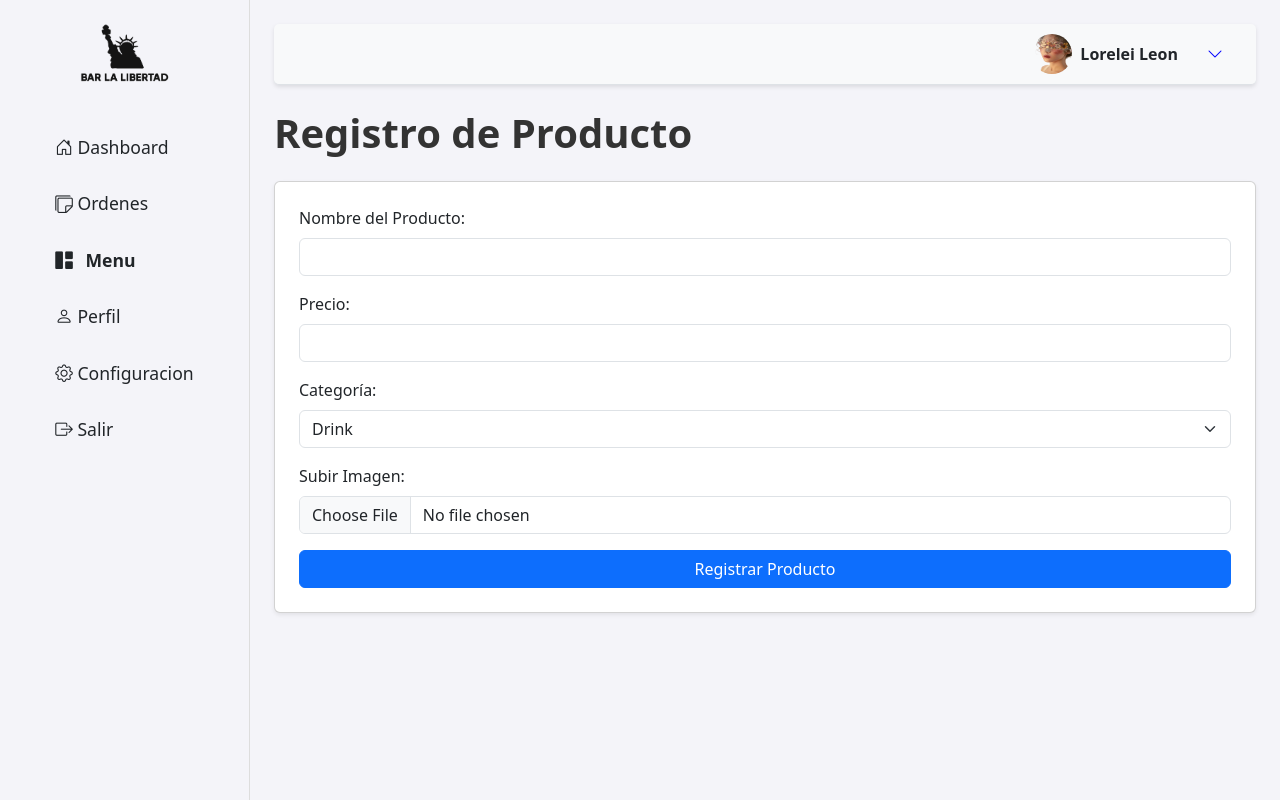
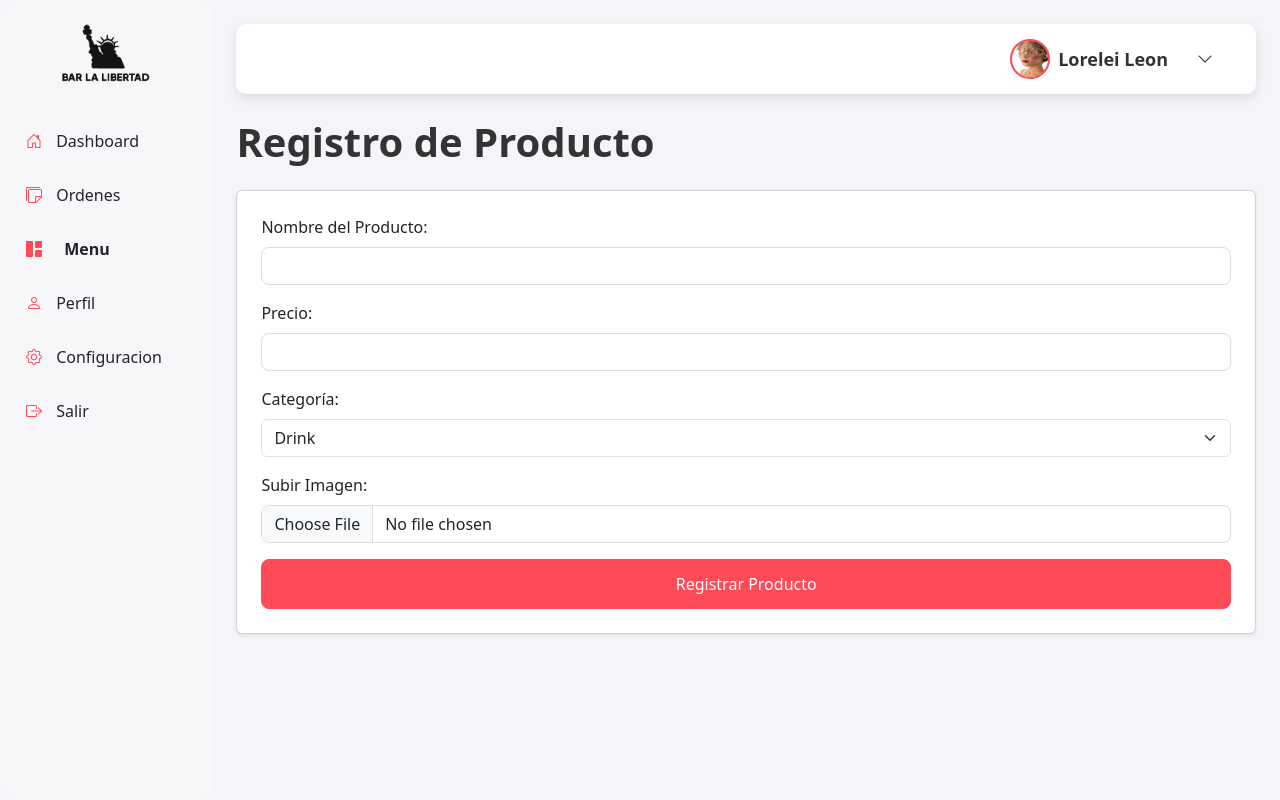
Before and after one commit to NoeNavarro1/BarLibertad, a Django app: page /home/registro/ in a window 1280 px wide. Run offline with Django 4.2, Linux system fonts and the light colour scheme.

Commit message:
Pequeños cambios

```diff
--- a/barlib/static/menu/styles.css
+++ b/barlib/static/menu/styles.css
@@ -4,57 +4,38 @@ body {
     background-color: #f4f4f9; /* Un color de fondo claro */
 }
 
-/* static/menu/styles.css */
+/* Estilos para la barra lateral */
 .sidebar {
+    background-color: #f7f7fa;
     width: 250px;
-    position: fixed;
-    top: 0;
-    left: 0;
-    bottom: 0;
-    background-color: #f4f4f9;
-    color: #333;
-    border-right: 1px solid #dddddd;
-    display: flex;
-    flex-direction: column;
-    overflow-y: auto;
-    align-items: center;
+    padding: 20px;
+    border-radius: 10px;
 }
 
-
-
 .sidebar .nav-link {
-    font-size: 1.1rem;
-    padding: 15px 10px;
+    font-size: 16px;
+    color: #333;
+    padding: 10px;
+    margin-bottom: 10px;
+    border-radius: 8px;
+    transition: background 0.3s ease;
 }
 
-.nav-link {
-    border-radius: 20px; /* Bordes redondeados */
+.sidebar .nav-link i {
+    margin-right: 10px;
+    color: #ff4a57;
 }
 
-.textMenu{
-    color: #fd6d19;
+.sidebar .nav-link:hover {
+    background-color: #e2e4e8;
+    color: #000;
 }
 
-.nav-link:hover {
-    background-color: #ececec; /* Cambia el degradado al pasar el ratón */
+.sidebar .nav-link.active {
+    background-color: #ff4a57;
+    color: white;
 }
 
-.nav-link.active {
-    background-color: #007bff; /* Color de fondo para el enlace activo */
-    color: white; /* Color del texto activo */
-}
-
-
-.sidebar .collapse .nav-link {
-    font-size: 1rem;
-    padding: 10px 20px;
-    margin: 0; /* Asegúrate de no añadir margen extra */
-}
-
-
-.container-fluid {
-    margin-left: 250px;
-}
 
 h1 {
     color: #333;
@@ -63,26 +44,24 @@ h1 {
     margin-bottom: 30px;
 }
 
-/* styles.css */
-
-/* Estilo para la barra superior */
+/* Estilos para la barra superior */
 .barra-superior {
-    background-color: #f8f9fa; /* Color de fondo claro */
-    border-bottom: 1px solid #dee2e6; /* Línea inferior */
-    padding: 10px 20px; /* Espaciado interno */
-    border-radius: 5px; /* Bordes redondeados */
-    box-shadow: 0 2px 4px rgba(0, 0, 0, 0.1); /* Sombra ligera */
+    background-color: #ffffff;
+    box-shadow: 0px 4px 12px rgba(0, 0, 0, 0.1);
+    padding: 15px 30px;
+    border-radius: 10px;
 }
 
-
-/* Estilo para el nombre del usuario */
-.barra-superior .usuario-nombre {
-    font-weight: bold; /* Nombre en negrita */
+.usuario-nombre {
+    font-size: 18px;
+    font-weight: bold;
+    color: #333;
 }
 
-.barra-superior .bi-chevron-down {
-    color: blue; /* Color del ícono */
+img.rounded-circle {
+    border: 2px solid #ff4a57;
 }
+
 
 /* Estilo para la imagen del logo */
 .logo-bar {
@@ -103,3 +82,22 @@ h1 {
     margin-left: auto;
     margin-right: auto;
 }
+
+/* Estilos para el formulario y botones */
+.product-form .form-control {
+    border-radius: 8px;
+    border: 1px solid #ddd;
+}
+
+.btn-primary {
+    background-color: #ff4a57;
+    border-color: #ff4a57;
+    border-radius: 8px;
+    font-size: 16px;
+    padding: 12px;
+    transition: background 0.3s ease;
+}
+
+.btn-primary:hover {
+    background-color: #ff6a75;
+}
--- a/barlib/templates/home/home.html
+++ b/barlib/templates/home/home.html
@@ -29,8 +29,7 @@
                     </a>
                     <!-- Submenú para Dashboard -->
                     <ul class="collapse list-unstyled" id="dashboardSubmenu">
-                        <li><a class="nav-link text-dark ms-3" href="#">Overview</a></li>
-                        <li><a class="nav-link text-dark ms-3" href="#">Stats</a></li>
+                        <li><a class="nav-link text-dark ms-3" href="#">Graficas</a></li>
                         <li><a class="nav-link text-dark ms-3" href="#">Historial</a></li>
                     </ul>
                 </li>
--- a/barlib/templates/home/registro.html
+++ b/barlib/templates/home/registro.html
@@ -100,7 +100,7 @@
             <h1 class="my-4">Registro de Producto</h1>
 
             <!-- Formulario de Registro -->
-            <div class="card p-4 shadow-sm">
+            <div class="card p-4 shadow-sm rounded">
                 <form method="post" class="product-form" enctype="multipart/form-data">  <!-- Modificado aquí -->
                     {% csrf_token %}
                     <div class="form-group mb-3">
@@ -130,11 +130,11 @@
 
                     <button type="submit" class="btn btn-primary w-100">Registrar Producto</button>
                 </form>
-
             </div>
         </div>
     </div>
 
+
     <script src="https://cdn.jsdelivr.net/npm/bootstrap@5.3.0-alpha1/dist/js/bootstrap.bundle.min.js"></script>
 </body>
 </html>
```
Also changed, not shown: barlib/static/menu/registro.css (line endings or trailing spaces).
